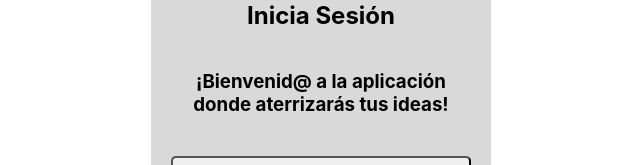
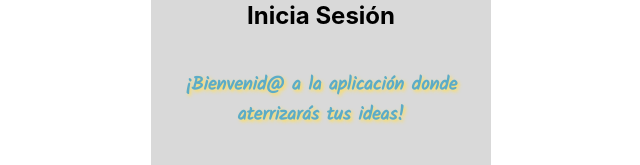
Before and after one commit to Camila-TS/SCL021-notes, a React (Create React App) app: page /login in a window 1280 px wide. Shown: the part 308-473 px from the top of the page, without its empty margins (319-959 px from the left). Built offline with nearby package versions, Linux system fonts and the light colour scheme; no server answers; grey boxes are pictures that could not be loaded.

Commit message:
CSS listo

```diff
--- a/src/styles/home.css
+++ b/src/styles/home.css
@@ -7,8 +7,9 @@
     background-image: url('../../img/pasto.jpg');
     background-size: cover;
     background-repeat: no-repeat;
-    height: 100vh;
+    /* height: 100vh;  */
     padding-top: 20px;
+    padding-bottom: 20px;
 }
 
 .home #logo {
--- a/src/styles/logIn.css
+++ b/src/styles/logIn.css
@@ -1,3 +1,11 @@
+@import url('https://fonts.googleapis.com/css2?family=Kalam&display=swap');
+
+h3 {
+    font-family: 'Kalam', cursive;
+    color: rgb(92, 172, 199);
+    text-shadow: 0.1em 0.1em 0.2em #ffde59;
+}
+
 .login {
  display: flex;
  flex-direction: column;
```
